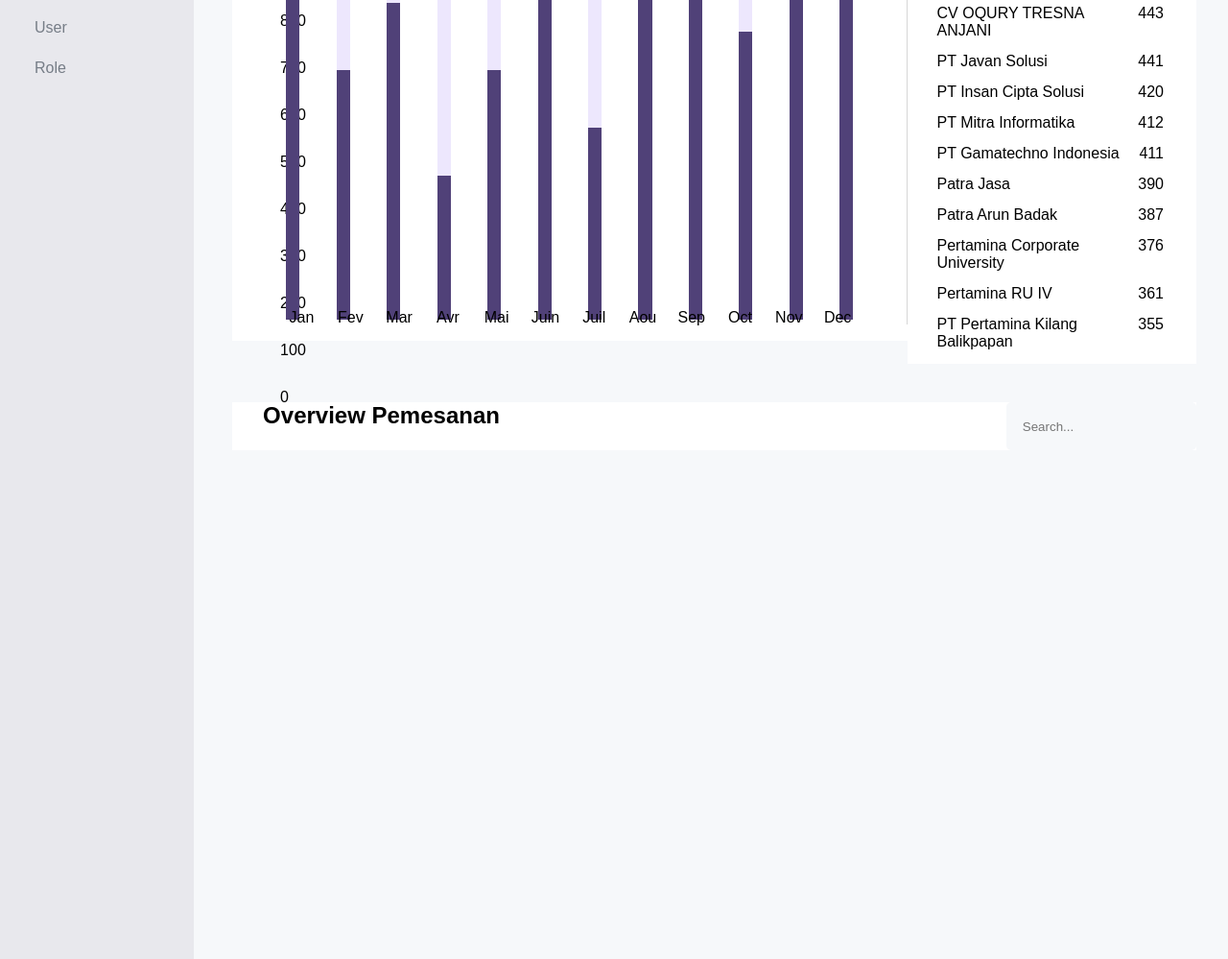
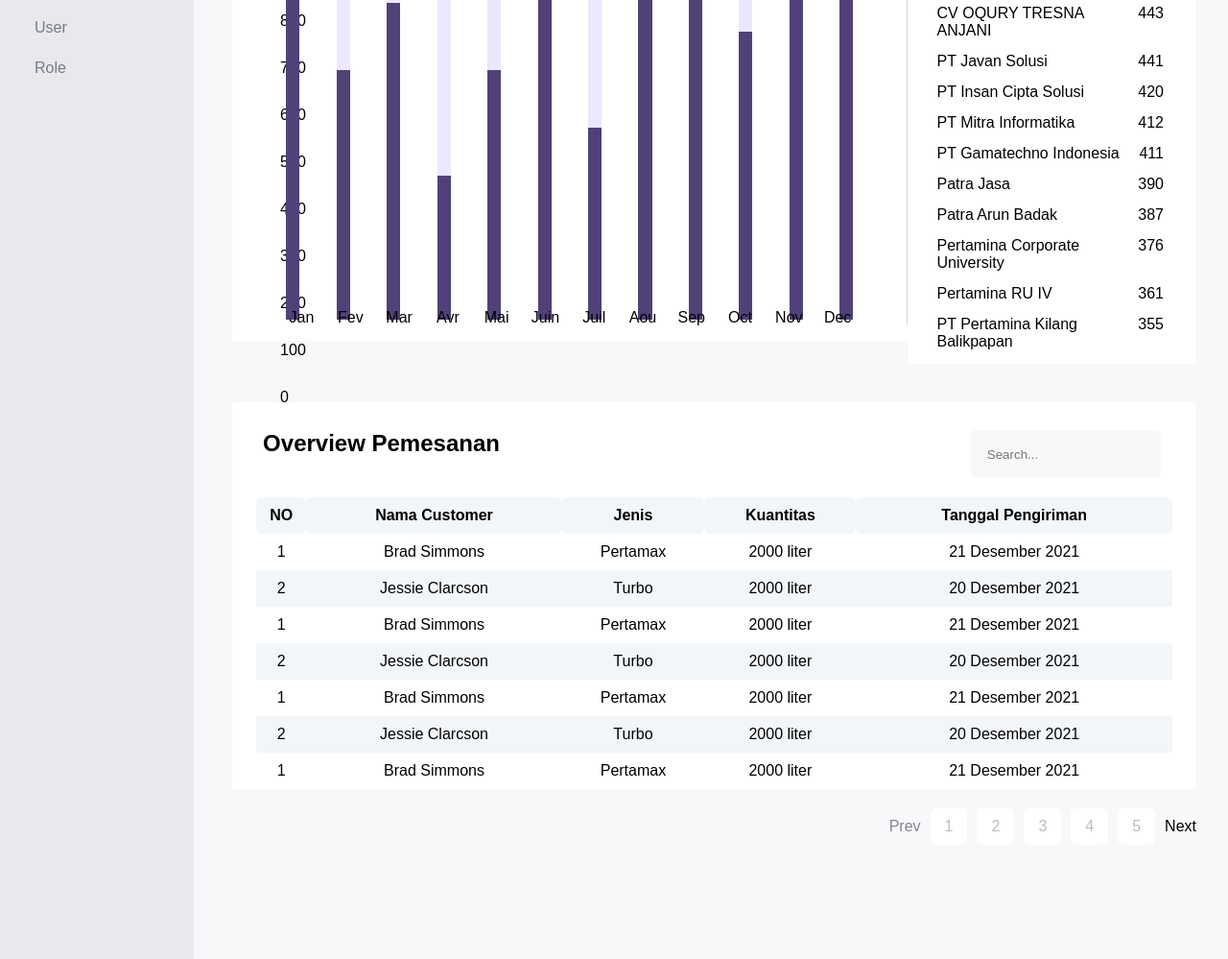
Before and after one commit to supersixaxis/dashboard, a plain HTML site: page index.html in a window 1280 px wide. Shown: the part 451-1450 px from the top of the page at 96% size. Drawn offline with Linux system fonts and the light colour scheme; a web font is replaced by a local one.

Commit message:
add table in overwiew

```diff
--- a/index.html
+++ b/index.html
@@ -243,7 +243,80 @@
                 </form>
 
             </div>
+            <table class="tabContainer">
+                <thead>
+                    <tr class="backgroundTab">
+                        <th>NO</th>
+                        <th>Nama Customer</th>
+                        <th>Jenis</th>
+                        <th>Kuantitas</th>
+                        <th>Tanggal Pengiriman</th>
+                    </tr>
+                </thead>
+                <tbody>
+                    <tr>
+                        <td>1</td>
+                        <td>Brad Simmons</td>
+                        <td>Pertamax</td>
+                        <td>2000 liter</td>
+                        <td>21 Desember 2021</td>
+                    </tr>
+                    <tr class="backgroundTab">
+                        <td>2</td>
+                        <td>Jessie Clarcson</td>
+                        <td>Turbo</td>
+                        <td>2000 liter</td>
+                        <td>20 Desember 2021</td>
+                    </tr>
+                    <tr>
+                        <td>1</td>
+                        <td>Brad Simmons</td>
+                        <td>Pertamax</td>
+                        <td>2000 liter</td>
+                        <td>21 Desember 2021</td>
+                    </tr>
+                    <tr class="backgroundTab">
+                        <td>2</td>
+                        <td>Jessie Clarcson</td>
+                        <td>Turbo</td>
+                        <td>2000 liter</td>
+                        <td>20 Desember 2021</td>
+                    </tr>
+                    <tr>
+                        <td>1</td>
+                        <td>Brad Simmons</td>
+                        <td>Pertamax</td>
+                        <td>2000 liter</td>
+                        <td>21 Desember 2021</td>
+                    </tr>
+                    <tr class="backgroundTab">
+                        <td>2</td>
+                        <td>Jessie Clarcson</td>
+                        <td>Turbo</td>
+                        <td>2000 liter</td>
+                        <td>20 Desember 2021</td>
+                    </tr>
+                    <tr>
+                        <td>1</td>
+                        <td>Brad Simmons</td>
+                        <td>Pertamax</td>
+                        <td>2000 liter</td>
+                        <td>21 Desember 2021</td>
+                    </tr>
+                </tbody>
+            </table>
+
+
         </section>
+        <div class="overview_footer">
+            <p class="prev">Prev</p>
+            <span>1</span>
+            <span>2</span>
+            <span>3</span>
+            <span>4</span>
+            <span>5</span>
+            <p>Next</p>
+        </div>
         </div>
 
         </div>
--- a/styles.css
+++ b/styles.css
@@ -369,7 +369,8 @@
 .overview_header {
     display: flex;
     justify-content: space-between;
-    margin-left: 32px;
+    padding-top: 29px;
+    margin: 29px 37px 20px 32px;
 }
 
 .searchbar_overview {
@@ -380,3 +381,53 @@
     width: 198px;
     height: 50px;
 }
+
+.tabContainer {
+    margin: 0px 0px 0px 30px;
+    width: 95%;
+    border-collapse: collapse;
+    margin-left: auto;
+    margin-right: auto;
+}
+
+th {
+    text-align:center;
+    border-radius: 6px;
+    padding: 10px 0px;
+
+}
+td {
+    padding: 10px 0px;
+    text-align: center;
+}
+
+.backgroundTab{
+    background: #F3F6F9;
+}
+
+.overview_footer {
+    display: flex;
+    justify-content: flex-end;
+    align-items: center;
+    gap: 10px;
+    margin-top: 20px;
+}
+
+.prev{
+    color: #86868C;
+}
+
+.overview_footer span {
+    background-color: #fff;
+    padding: 10px 15px;
+    color: #BCBCBC;
+    border-radius: 6px;
+}
+
+.overview_footer span:hover {
+    background-color: #504178;
+}
+
+.next{
+    color: #010039;
+}
```
